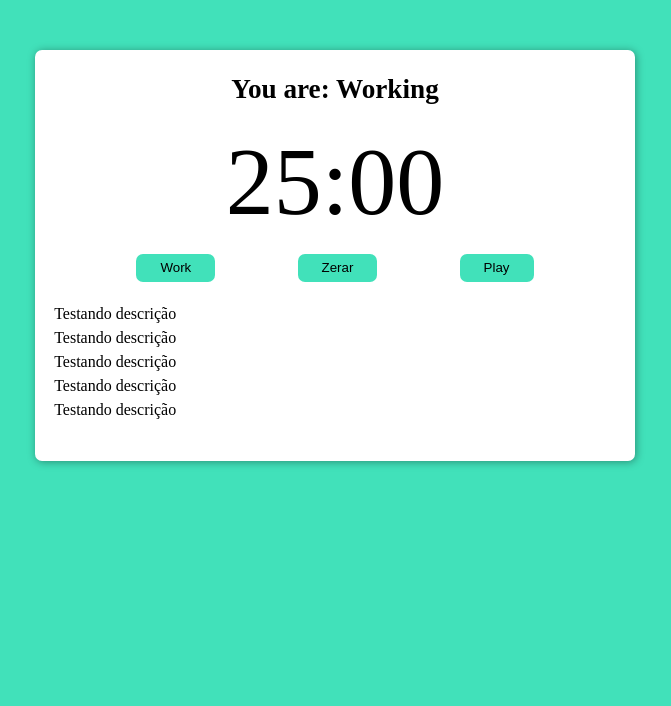
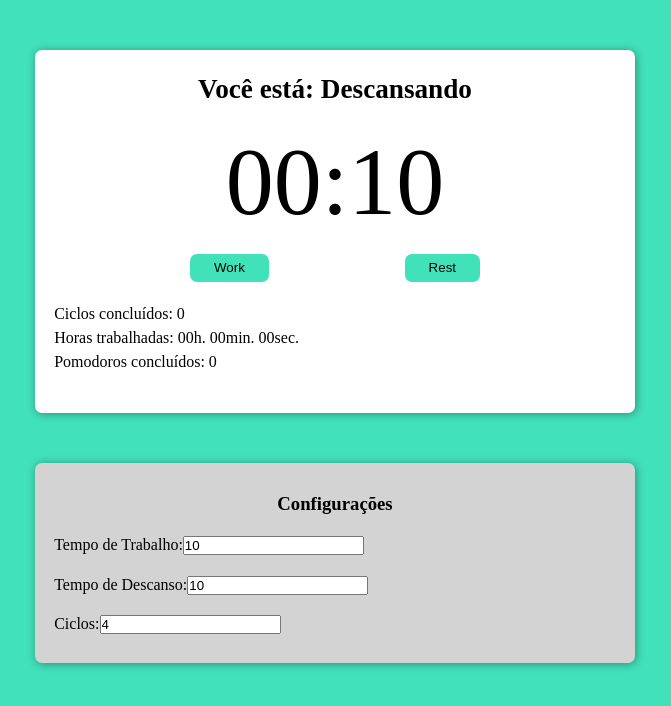
Before and after one commit to guilhermeferreira0/typescript-pomodoro-react, a React (Create React App) app: page / in a window 1280 px wide. Shown: the top 706 px of the page, without its empty margins (305-976 px from the left). Built offline with nearby package versions, Linux system fonts and the light colour scheme.

Commit message:
Adicionando som, e terminando logica

```diff
--- a/src/App.tsx
+++ b/src/App.tsx
@@ -1,16 +1,7 @@
 import React from 'react';
-import { PomodoroTimer } from './components/pomodoro-timer';
+import { Configs } from './components/configs';
 
 function App(): JSX.Element {
-  return (
-    <div className="container">
-      <PomodoroTimer
-        pomodoroTime={1500}
-        shortRestTime={300}
-        longRestTime={900}
-        cycles={4}
-      />
-    </div>
-  );
+  return <Configs />;
 }
 export default App;
--- /dev/null
+++ b/src/components/configs.tsx
@@ -0,0 +1,67 @@
+import React, { useState } from 'react';
+import { PomodoroTimer } from './pomodoro-timer';
+
+export function Configs(): JSX.Element {
+  const [inputWork, setInputWork] = useState(10);
+  const [inputRest, setInputRest] = useState(10);
+  const [inputCycles, setInputCycles] = useState(4);
+
+  const handleChangeWork = (e: React.ChangeEvent<HTMLInputElement>): void => {
+    const inputValue = Number(e.target.value);
+    setInputWork(inputValue);
+  };
+
+  const handleChangeRest = (e: React.ChangeEvent<HTMLInputElement>): void => {
+    const inputValue = Number(e.target.value);
+    setInputRest(inputValue);
+  };
+
+  const handleChangeCycles = (e: React.ChangeEvent<HTMLInputElement>): void => {
+    const inputValue = Number(e.target.value);
+    setInputCycles(inputValue);
+  };
+
+  return (
+    <div className="container">
+      <PomodoroTimer
+        pomodoroTime={inputWork}
+        shortRestTime={inputRest}
+        longRestTime={5}
+        cycles={inputCycles}
+      />
+
+      <div className="configs">
+        <h3>Configurações</h3>
+        <label htmlFor="inputWorkConfig">
+          Tempo de Trabalho:
+          <input
+            type="number"
+            id="inputWorkConfig"
+            value={inputWork}
+            onChange={handleChangeWork}
+          />
+        </label>
+
+        <label htmlFor="inputRestConfig">
+          Tempo de Descanso:
+          <input
+            type="number"
+            id="inputRestConfig"
+            value={inputRest}
+            onChange={handleChangeRest}
+          />
+        </label>
+
+        <label htmlFor="inputCyclesConfig">
+          Ciclos:
+          <input
+            type="number"
+            id="inputCyclesConfig"
+            value={inputCycles}
+            onChange={handleChangeCycles}
+          />
+        </label>
+      </div>
+    </div>
+  );
+}
--- a/src/components/pomodoro-timer.tsx
+++ b/src/components/pomodoro-timer.tsx
@@ -1,7 +1,15 @@
-import React from 'react';
+import React, { useEffect, useState, useCallback } from 'react';
 import { useInterval } from '../hooks/use-interval';
 import { Button } from './button';
 import { Timer } from './timer';
+import { secondsToTime } from '../utils/seconds-to-time';
+// eslint-disable-next-line @typescript-eslint/no-var-requires
+const bellStart = require('../sounds/src_sounds_bell-start.mp3');
+// eslint-disable-next-line @typescript-eslint/no-var-requires
+const bellFinish = require('../sounds/src_sounds_bell-finish.mp3');
+
+const audioStartWork = new Audio(bellStart);
+const audioStopWorking = new Audio(bellFinish);
 
 interface Props {
   pomodoroTime: number;
@@ -11,50 +19,114 @@ interface Props {
 }
 
 export function PomodoroTimer(props: Props): JSX.Element {
-  const [mainTime, setMainTime] = React.useState(props.pomodoroTime);
-  const [timeCounting, setTimeCounting] = React.useState(false);
-  const [working, setWorking] = React.useState(false);
+  const [mainTime, setMainTime] = useState(props.pomodoroTime);
+  const [timeCounting, setTimeCounting] = useState(false);
+  const [working, setWorking] = useState(false);
+  const [resting, setResting] = useState(false);
+  const [cyclesQtdManager, setCyclesQtdManager] = useState(
+    new Array(props.cycles - 1).fill(true),
+  );
 
-  React.useEffect(() => {
-    if (working) document.body.classList.add('working');
-  }, [working]);
+  const [completedCycles, setCompletedCycles] = useState(0);
+  const [fullWorkingTime, setFullWorkingTime] = useState(0);
+  const [numberOfPomodoros, setNumberOfPomodoros] = useState(0);
 
   useInterval(
     () => {
       setMainTime(mainTime - 1);
+      if (working) setFullWorkingTime(fullWorkingTime + 1);
     },
     timeCounting ? 1000 : null,
   );
 
-  const configureWork = () => {
+  const configureWork = useCallback(() => {
     setTimeCounting(true);
     setWorking(true);
-  };
+    setResting(false);
+    setMainTime(props.pomodoroTime);
+    audioStartWork.play();
+  }, [setWorking, setResting, setMainTime, props.pomodoroTime]);
 
   const configureTextButton = () => {
     return timeCounting ? 'Pause' : 'Play';
   };
 
+  const configureClassButton = () => {
+    return !working && !resting ? 'hidden' : '';
+  };
+
+  const configureRest = useCallback(
+    (long: boolean) => {
+      setTimeCounting(true);
+      setWorking(false);
+      setResting(true);
+
+      if (long) {
+        setMainTime(props.longRestTime);
+      } else {
+        setMainTime(props.shortRestTime);
+      }
+
+      audioStopWorking.play();
+    },
+    [
+      setTimeCounting,
+      setWorking,
+      setResting,
+      setMainTime,
+      props.longRestTime,
+      props.shortRestTime,
+    ],
+  );
+
+  useEffect(() => {
+    if (working) document.body.classList.add('working');
+    if (resting) document.body.classList.remove('working');
+
+    if (mainTime > 0) return;
+    if (working && cyclesQtdManager.length > 0) {
+      configureRest(false);
+      cyclesQtdManager.pop();
+    } else if (working && cyclesQtdManager.length <= 0) {
+      configureRest(true);
+      setCyclesQtdManager(new Array(props.cycles - 1).fill(true));
+      setCompletedCycles(completedCycles + 1);
+    }
+
+    if (working) setNumberOfPomodoros(numberOfPomodoros + 1);
+    if (resting) configureWork();
+  }, [
+    working,
+    resting,
+    mainTime,
+    cyclesQtdManager,
+    numberOfPomodoros,
+    completedCycles,
+    configureRest,
+    setCyclesQtdManager,
+    configureWork,
+    props.cycles,
+  ]);
+
   return (
     <div className="pomodoro">
-      <h2>You are: Working</h2>
+      <h2>Você está: {working ? 'Trabalhando' : 'Descansando'}</h2>
       <Timer mainTime={mainTime} />
 
       <div className="controls">
         <Button text="Work" onClick={() => configureWork()} />
-        <Button text="Zerar" onClick={() => setTimeCounting(false)} />
+        <Button text="Rest" onClick={() => configureRest(false)} />
         <Button
+          className={configureClassButton()}
           text={configureTextButton()}
           onClick={() => setTimeCounting(!timeCounting)}
         />
       </div>
 
       <div className="details">
-        <p>Testando descrição</p>
-        <p>Testando descrição</p>
-        <p>Testando descrição</p>
-        <p>Testando descrição</p>
-        <p>Testando descrição</p>
+        <p>Ciclos concluídos: {completedCycles}</p>
+        <p>Horas trabalhadas: {secondsToTime(fullWorkingTime)}</p>
+        <p>Pomodoros concluídos: {numberOfPomodoros}</p>
       </div>
     </div>
   );
--- a/src/components/timer.tsx
+++ b/src/components/timer.tsx
@@ -1,10 +1,10 @@
 import React from 'react';
-import { secondsToTime } from '../utils/seconds-to-time';
+import { secondsToMinutes } from '../utils/seconds-to-minutes';
 
 interface Props {
   mainTime: number;
 }
 
 export function Timer(props: Props): JSX.Element {
-  return <div className="timer">{secondsToTime(props.mainTime)}</div>;
+  return <div className="timer">{secondsToMinutes(props.mainTime)}</div>;
 }
--- a/src/index.css
+++ b/src/index.css
@@ -57,7 +57,6 @@ body {
   cursor: pointer;
   border-radius: 7px;
   transition: background-color 300ms ease-in-out;
-  display: inline-block;
 }
 
 .working .pomodoro button {
@@ -70,3 +69,20 @@ body {
 .pomodoro .details {
   margin: 20px 0;
 }
+
+.configs {
+  margin: 50px 20px;
+  display: flex;
+  flex-direction: column;
+  justify-content: space-around;
+  height: 200px;
+  background-color: lightgray;
+  padding: 1.2em;
+  border-radius: 7px;
+  box-shadow: 1px 1px 8px rgba(0, 0, 0, 0.37);
+}
+
+.configs h3 {
+  text-align: center;
+  font-weight: bold;
+}
--- /dev/null
+++ b/src/utils/seconds-to-minutes.ts
@@ -0,0 +1,7 @@
+import { zeroLeft } from './zero-left';
+
+export function secondsToMinutes(seconds: number): string {
+  const min = zeroLeft((seconds / 60) % 60);
+  const sec = zeroLeft((seconds % 60) % 60);
+  return `${min}:${sec}`;
+}
--- a/src/utils/seconds-to-time.ts
+++ b/src/utils/seconds-to-time.ts
@@ -1,6 +1,8 @@
+import { zeroLeft } from './zero-left';
+
 export function secondsToTime(seconds: number): string {
-  const zeroLeft = (n: number) => Math.floor(n).toString().padStart(2, '0');
+  const hours = zeroLeft(seconds / 3600);
   const min = zeroLeft((seconds / 60) % 60);
   const sec = zeroLeft((seconds % 60) % 60);
-  return `${min}:${sec}`;
+  return `${hours}h. ${min}min. ${sec}sec.`;
 }
--- /dev/null
+++ b/src/utils/zero-left.ts
@@ -0,0 +1,2 @@
+export const zeroLeft = (n: number) =>
+  Math.floor(n).toString().padStart(2, '0');
```
Also changed, not shown: 2 other files (tests, documents, lock files or other folders).
